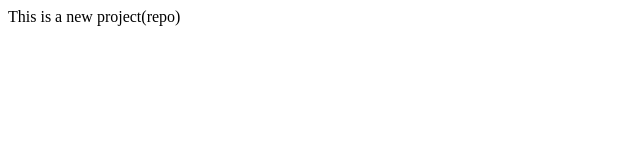
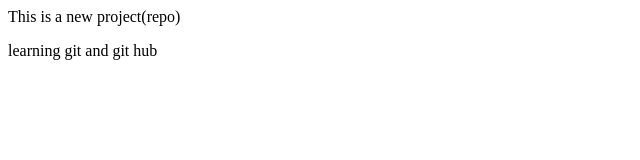
Before and after one commit to biswaru/LocalRepo, a plain HTML site: page Index.html in a window 1280 px wide. Shown: the whole page, without its empty margins (0-640 px from the left). Drawn offline with Linux system fonts and the light colour scheme.

Commit message:
added new para

```diff
--- a/Index.html
+++ b/Index.html
@@ -1 +1,2 @@
 <p>This is a new project(repo)</p>
+<p>learning git and git hub</p>
```
